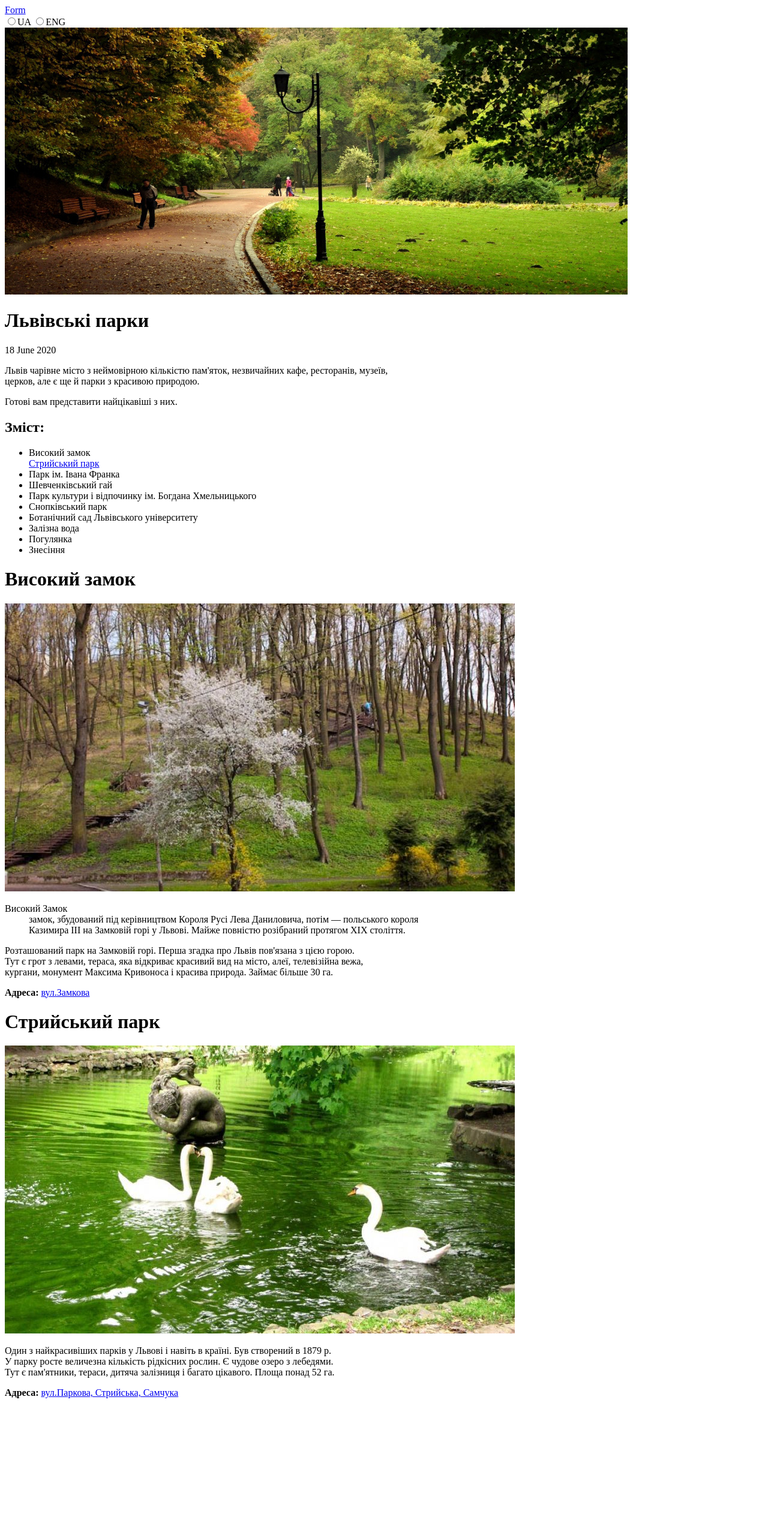
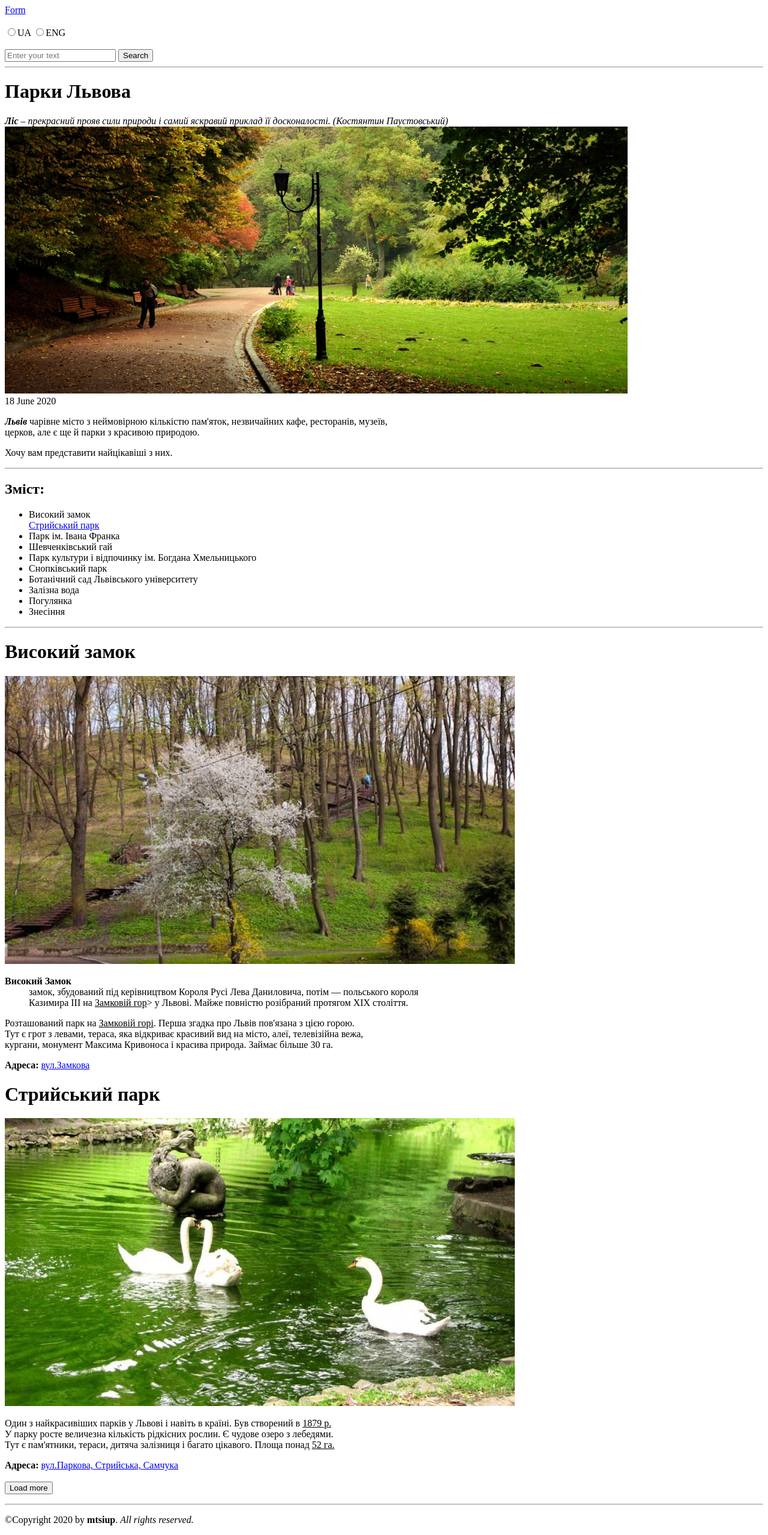
Before and after one commit to mtsiup/html_, a plain HTML site: page index.html in a window 1280 px wide. Shown: the whole page at 60% size. Before the commit the page ends 2347 px from the top, so only its background shows below. Drawn offline with Linux system fonts and the light colour scheme.

Commit message:
new version

```diff
--- a/index.html
+++ b/index.html
@@ -7,10 +7,11 @@
 </head>
 
 <body>
-
     <nav>
         <a href="form.html">Form</a>
-    </nav>
+
+        <br>
+        <br>
 
         <label>
             <input type="radio" name="lang">UA
@@ -20,16 +21,41 @@
             <input type="radio" name="lang">ENG
         </label>
 
+        <br>
+        <br>
+
+        <form>
+            <input type="search" name="query" placeholder="Enter your text">
+            <input type="submit" value="Search">
+       </form>
+
+    </nav>
+
+    <hr>
+
     <header>
+        <h1>Парки Львова</h1>
+
+        <cite><b>Ліс</b> – прекрасний прояв сили природи і самий яскравий приклад її досконалості. (Костянтин Паустовський)</cite>
+
+        <br>
+
         <img src="img/ekskursia_parky_lviv.jpg" alt="львівські парки">
     </header>
 
-<h1>Львівські парки</h1>
+    <main>
         <time datetime="2020-06-18">18 June 2020</time>
 
- <p>Львів чарівне місто з неймовірною кількістю пам'яток, незвичайних кафе, ресторанів, музеїв, <br>церков, але є ще й парки з красивою природою. </p>
- <p>Готові вам представити найцікавіші з них.</p>
+        <br>
+
+        <p><b><i>Львів</i></b> чарівне місто з неймовірною кількістю пам'яток, незвичайних кафе, ресторанів, музеїв,
+        <br>церков, але є ще й парки з красивою природою. </p>
+        <p>Хочу вам представити найцікавіші з них.</p>
+
+        <hr>
+
         <h2>Зміст:</h2>
+
         <ul>
             <li>Високий замок</li>
             <a href="#stryi">Стрийський парк</a>
@@ -41,32 +67,47 @@
             <li>Залізна вода </li>
             <li>Погулянка </li>
             <li>Знесіння</li>
+        </ul>
 
-    </ul>
+        <hr>
 
         <h1>Високий замок</h1>
         <img src="img/Vysokyj_zamok11_850x567.jpg" alt="зображення Високого Замку">
 
         <dl>
-    <dt>Високий Замок</dt>
+            <dt><b>Високий Замок</b></dt>
             <dd>замок, збудований під керівництвом Короля Русі Лева Даниловича, потім — польського короля </dd>
-    <dd>Казимира III на Замковій горі у Львові. Майже повністю розібраний протягом XIX століття.</dd>
+            <dd>Казимира III на <u>Замковій гор</u>> у Львові. Майже повністю розібраний протягом XIX століття.</dd>
         </dl>
 
-<p>Розташований парк на Замковій горі. Перша згадка про Львів пов'язана з цією горою.<br>
+        <p>Розташований парк на <u>Замковій горі</u>. Перша згадка про Львів пов'язана з цією горою.<br>
     Тут є грот з левами, тераса, яка відкриває красивий вид на місто, алеї, телевізійна вежа, <br>
     кургани, монумент Максима Кривоноса і красива природа. Займає більше 30 га.</p>
 
         <p><b>Адреса:</b> <a href="https://www.google.com/maps/place/%D1%83%D0%BB.+%D0%92%D1%8B%D1%81%D0%BE%D0%BA%D0%B8%D0%B9+%D0%97%D0%B0%D0%BC%D0%BE%D0%BA,+%D0%9B%D1%8C%D0%B2%D0%BE%D0%B2,+%D0%9B%D1%8C%D0%B2%D0%BE%D0%B2%D1%81%D0%BA%D0%B0%D1%8F+%D0%BE%D0%B1%D0%BB%D0%B0%D1%81%D1%82%D1%8C,+%D0%A3%D0%BA%D1%80%D0%B0%D0%B8%D0%BD%D0%B0,+79000/@49.84831,24.039411,16z/data=!4m5!3m4!1s0x473add12490f5e9f:0x40458ccfef50d337!8m2!3d49.8470865!4d24.0370734?hl=ru-RU&shorturl=1">вул.Замкова</a>
 
         <h1 id="stryi">Стрийський парк</h1>
+
         <img src="img/striyskiy11_850x638.jpg" alt="Лебеді в Стрийському парку">
-<p>Один з найкрасивіших парків у Львові і навіть в країні. Був створений в 1879 р. <br
->У парку росте величезна кількість рідкісних рослин. Є чудове озеро з лебедями. <br>
-Тут є пам'ятники, тераси, дитяча залізниця і багато цікавого. Площа понад 52 га.</p>
+
+        <p>Один з найкрасивіших парків у Львові і навіть в країні. Був створений в <u>1879 р.</u> <br>
+        У парку росте величезна кількість рідкісних рослин. Є чудове озеро з лебедями.<br>
+    Тут є пам'ятники, тераси, дитяча залізниця і багато цікавого. Площа понад <u>52 га.</u></p>
 
         <p><b>Адреса:</b> <a href="https://www.google.com/maps/place/%D0%A1%D1%82%D1%80%D1%8B%D0%B9%D1%81%D0%BA%D0%B8%D0%B9+%D0%BF%D0%B0%D1%80%D0%BA/@49.823022,24.024981,16z/data=!4m5!3m4!1s0x0:0x2b2237553544c794!8m2!3d49.8230219!4d24.024981?ll=49.823022,24.024981&z=16&t=m&hl=ru-RU&gl=RU&mapclient=embed&cid=3108107531944511380&shorturl=1">вул.Паркова, Стрийська, Самчука</a>
 
+        <br>
+        <br>
+
+        <input type="submit" value="Load more">
+
+    </main>
+
+    <hr>
+
+    <footer>
+        <p>©Copyright 2020 by <b>mtsiup</b>. <i>All rights reserved.</i></p>
+    </footer>
 
 </body>
 </html>
```
Also changed, not shown: form.html (+36 -1 lines). Lines whose indentation alone changed are shown as unchanged.
